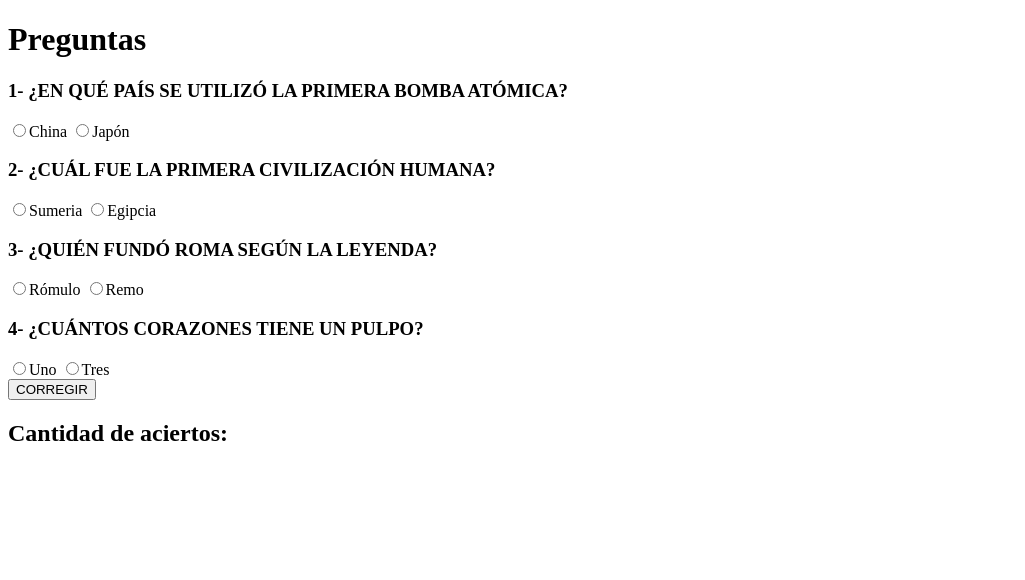
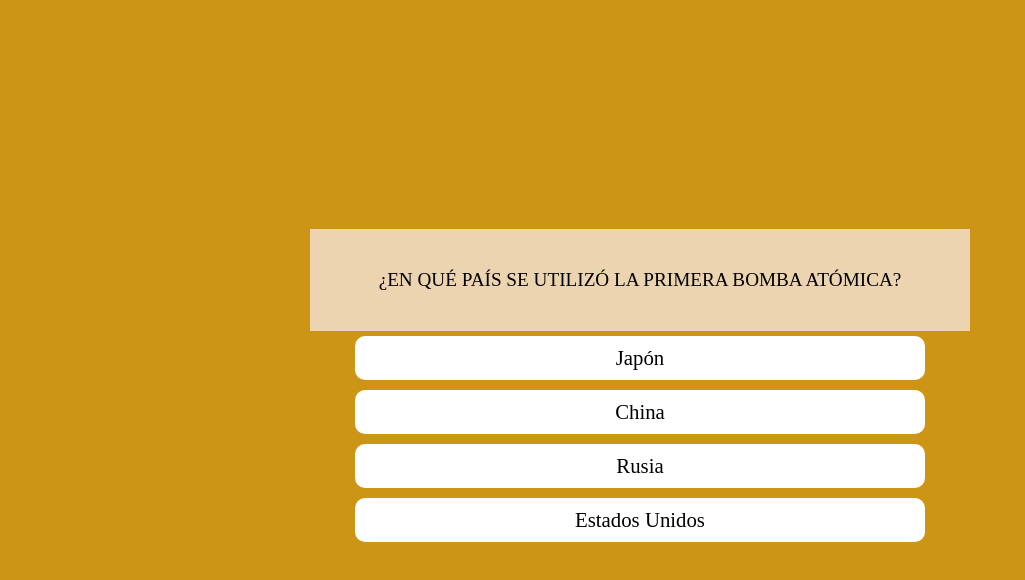
Before and after one commit to Fpelourson/Coderhouse, a plain HTML site: page index.html in a window 1280 px wide. Shown: the whole page, without its empty margins (0-1025 px from the left). Drawn offline with Linux system fonts and the light colour scheme.

Commit message:
Segunda-entrega

```diff
--- /dev/null
+++ b/base-preguntas.json
@@ -0,0 +1,52 @@
+[
+{
+    "pregunta": "¿EN QUÉ PAÍS SE UTILIZÓ LA PRIMERA BOMBA ATÓMICA?",
+    "respuesta": "Japón",
+    "incorrecta1": "China",
+    "incorrecta2": "Estados Unidos",
+    "incorrecta3": "Rusia"
+},
+{
+    "pregunta": "¿DÓNDE NACIÓ ADOLF HITLER?",
+    "respuesta": "Austria",
+    "incorrecta1": "Alemania",
+    "incorrecta2": "Rusia",
+    "incorrecta3": "Bélgica"
+},
+{
+    "pregunta": "¿CUÁL FUE LA PRIMERA CIVILIZACIÓN HUMANA?",
+    "respuesta": "Sumeria",
+    "incorrecta1": "Acadios",
+    "incorrecta2": "Babilónicos",
+    "incorrecta3": "Asirios"
+},
+{
+    "pregunta": "¿QUIÉN FUNDÓ ROMA SEGÚN LA LEYENDA?",
+    "respuesta": "Rómulo",
+    "incorrecta1": "Remo",
+    "incorrecta2": "César",
+    "incorrecta3": "Odoacro"
+},
+{
+    "pregunta": "¿EN QUÉ AÑO CAYÓ EL MURO DE BERLÍN?",
+    "respuesta": "1989",
+    "incorrecta1": "1985",
+    "incorrecta2": "1980",
+    "incorrecta3": "1987"
+},
+{
+    "pregunta": "¿EN QUÉ AÑOS OCURRIÓ LA PRIMERA GUERRA MUNDIAL?",
+    "respuesta": "1914 - 1918",
+    "incorrecta1": "1939 - 1945",
+    "incorrecta2": "1918 - 1924",
+    "incorrecta3": "1916 - 1920"
+},
+{
+    "pregunta": "¿CUÁL ES EL PAÍS MÁS EXTENSO DEL MUNDO?",
+    "respuesta": "Rusia",
+    "incorrecta1": "China",
+    "incorrecta2": "EE.UU",
+    "incorrecta3": "Canadá"
+}
+
+]
--- a/index.html
+++ b/index.html
@@ -1,60 +1,65 @@
-<!DOCTYPE html>
-<html lang="en">
-<head>
+<!DOCTYPE html><html lang="en"><head>
     <meta charset="UTF-8">
-    <meta name="viewport" content="width=device-width, initial-scale=1.0">
-    <title>Document</title>
-</head>
-<body>
-    <header>
-        <h1>Preguntas</h1>
-    </header>
+    <title>Preguntas</title>
+  </head>
 
-    <div class="container">
-        <section id="pregunta1">
-            <h3>1- ¿EN QUÉ PAÍS SE UTILIZÓ LA PRIMERA BOMBA ATÓMICA?</h3>
-            <label>
-                <input type="radio" value="1" name="pregunta1" onclick="respuesta(0,this)">China
-            </label>
-            <label>
-                <input type="radio" value="2" name="pregunta1" onclick="respuesta(0,this)">Japón
-            </label>
-        </section>
+  <body>
+    <style>
+      * {
+        transition: all 0.3s;
+      }
+      body {
+        background: rgb(205, 149, 21);
+        padding: 0;
+        margin: 0;
+        text-align: center;
+        font-family:'Times New Roman', Times, serif;
+        font-size: 130%;
+      }
+      .contenedor {
+        width: 98vw;
+        height: 97vh;
+        display: inline-flex;
+        flex-direction: column;
+        justify-content: center;
+        align-items: center;
+      }
+      .encabezado {
+        position: relative;
+        background: rgb(237, 212, 176);
+        min-width: 300px;
+        width: 70%;
+        max-width: 600px;
+        padding: 30px;
+        font-size: 1.2rem;
+      }
+      .pregunta {
+        padding: 10px;
+      }
+      .btn {
+        background: white;
+        width: 60%;
+        max-width: 550px;
+        padding: 10px;
+        margin: 5px;
+        cursor: pointer;
+        border-radius: 10px;
+      }
+      .btn:hover {
+        transform: scale(1.05);
+      }
+    </style>
 
-        <section id="pregunta2">
-            <h3>2- ¿CUÁL FUE LA PRIMERA CIVILIZACIÓN HUMANA? </h3>
-            <label>
-                <input type="radio" value="1" name="pregunta2" onclick="respuesta(1,this)">Sumeria
-            </label>
-            <label>
-                <input type="radio" value="2" name="pregunta2" onclick="respuesta(1,this)">Egipcia
-            </label>
-        </section>
-
-        <section id="pregunta3">
-            <h3>3- ¿QUIÉN FUNDÓ ROMA SEGÚN LA LEYENDA? </h3>
-            <label>
-                <input type="radio" value="1" name="pregunta3" onclick="respuesta(2,this)">Rómulo
-            </label>
-            <label>
-                <input type="radio" value="2" name="pregunta3" onclick="respuesta(2,this)">Remo
-            </label>
-        </section>
-
-        <section id="pregunta4">
-            <h3>4- ¿CUÁNTOS CORAZONES TIENE UN PULPO? </h3>
-            <label>
-                <input type="radio" value="1" name="pregunta4" onclick="respuesta(3,this)">Uno
-            </label>
-            <label>
-                <input type="radio" value="2" name="pregunta4" onclick="respuesta(3,this)">Tres
-            </label>
-        </section>
-
-        <button onclick="corregir()">CORREGIR</button>
-        <H2>Cantidad de aciertos: <span id="resultado"></span></H2>
+    <div class="contenedor">
+      <div class="encabezado">
+        <div class="pregunta" id="pregunta">
+        </div>
+      </div>
+      <div class="btn" id="btn1" onclick="oprimir_btn(0)"></div>
+      <div class="btn" id="btn2" onclick="oprimir_btn(1)"></div>
+      <div class="btn" id="btn3" onclick="oprimir_btn(2)"></div>
+      <div class="btn" id="btn4" onclick="oprimir_btn(3)"></div>
+      <script src="main.js"></script>
     </div>
 
-    <script src="./main.js"></script>
-</body>
-</html>
+  </body></html>
--- a/main.js
+++ b/main.js
@@ -1,19 +1,76 @@
-let correctas = [2,1,1,2];
+let base_preguntas = readText("base-preguntas.json")
+let interprete_bp = JSON.parse(base_preguntas)
+let pregunta
+let posibles_respuestas
+let btn_correspondiente = [
+    select_id("btn1"),
+    select_id("btn2"),
+    select_id("btn3"),
+    select_id("btn4")
+]
 
-let opcionElegida = [];
+escogerPreguntaAleatoria()
 
-let cantidadCorrectas = 0;
-
-function respuesta(numPregunta, seleccionada){
-    opcionElegida[numPregunta] = seleccionada.value;
+function escogerPreguntaAleatoria() {
+    escogerPregunta(Math.floor(Math.random() * interprete_bp.length))
 }
 
-function corregir(){
-    cantidadCorrectas = 0;
-    for(i=0; i < correctas.length; i++){
-        if(correctas[i] == opcionElegida[i])
-            cantidadCorrectas++;
+function escogerPregunta(n) {
+    pregunta = interprete_bp[n]
+    select_id("pregunta").innerHTML = pregunta.pregunta
+    desordenarRespuestas(pregunta)
+}
+
+
+function desordenarRespuestas(pregunta) {
+    posibles_respuestas = [
+        pregunta.respuesta,
+        pregunta.incorrecta1,
+        pregunta.incorrecta2,
+        pregunta.incorrecta3
+    ]
+    posibles_respuestas.sort(() => Math.random() - 0.5)
+
+    select_id("btn1").innerHTML = posibles_respuestas[0]
+    select_id("btn2").innerHTML = posibles_respuestas[1]
+    select_id("btn3").innerHTML = posibles_respuestas[2]
+    select_id("btn4").innerHTML = posibles_respuestas[3]
+}
+
+function oprimir_btn(i) {
+    if (posibles_respuestas[i] == pregunta.respuesta) {
+        btn_correspondiente[i].style.background = "green";
+    }else{
+        btn_correspondiente[i].style.background = "red";
     }
+    setTimeout(() => {
+        reiniciar()
+    }, 3000);
+}
 
-document.getElementById("resultado").innerHTML = cantidadCorrectas;
+function reiniciar(){
+    for (const btn of btn_correspondiente) {
+        btn.style.background = "white";
+    }
+    escogerPreguntaAleatoria()
 }
+
+function select_id(id){
+    return document.getElementById(id)
+}
+
+function style(id){
+    return select_id(id).style
+}
+
+
+function readText(ruta_local) {
+    var texto = null;
+    var xmlhttp = new XMLHttpRequest();
+    xmlhttp.open("GET", ruta_local, false);
+    xmlhttp.send();
+    if (xmlhttp.status == 200) {
+        texto = xmlhttp.responseText;
+    }
+    return texto;
+    }
```
